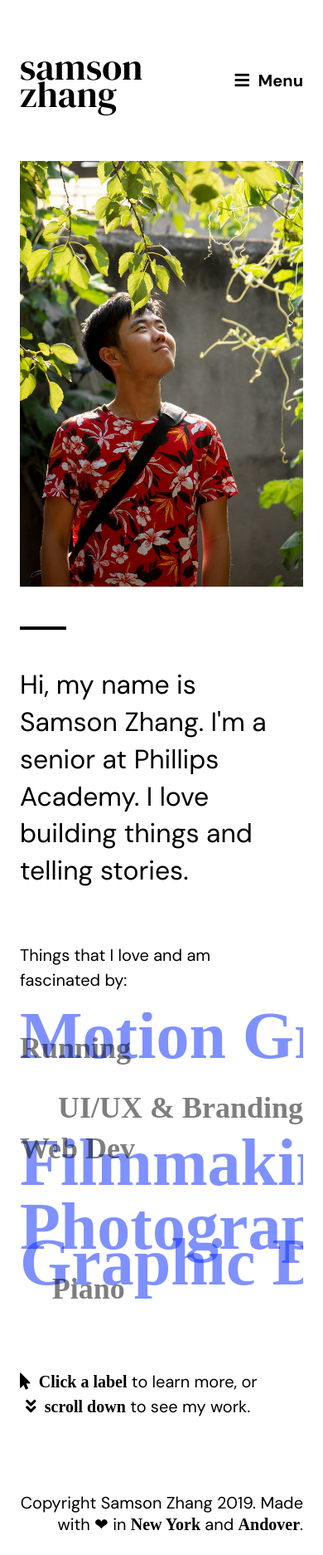
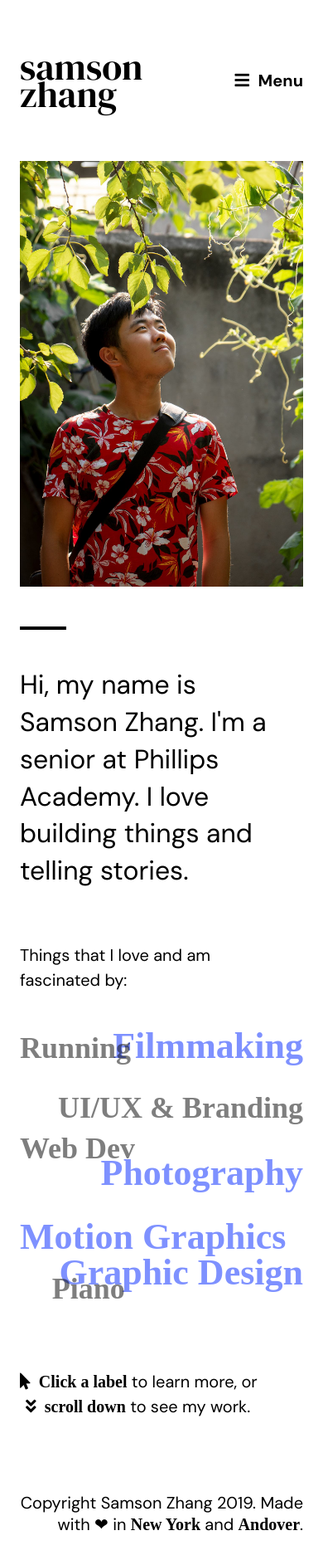
Before and after one commit to wwsalmon/portfolio, a Jekyll site: the page built from index.md, in a window 390 px wide. Shown: the whole page at 83% size. Built offline with Jekyll 4.4.1, drawn with Linux system fonts in a browser that asks for light colours; some web fonts are replaced.

Commit message:
Fix home cloud broken on mobile from d08c57d3c90d275c94989dfbf4df9b66a943ef65

```diff
--- a/_sass/homecloud.scss
+++ b/_sass/homecloud.scss
@@ -70,6 +70,10 @@
             &.selected{
                 font-size: 42px;
             }
+
+            &.thing-link{
+                font-size: 44px;
+            }
         }
     }
 }
--- a/js/homecloud.js
+++ b/js/homecloud.js
@@ -1,7 +1,7 @@
 nodes = [
-    { "id": "Filmmaking", "url": "/film" },
     { "id": "Photography", "url": "/photo" },
     { "id": "Motion Graphics", "url": "/film" },
+    { "id": "Filmmaking", "url": "/film" },
     { "id": "Graphic Design", "url": "/projects" },
     { "id": "Web Dev" },
     { "id": "UI/UX & Branding" },
```
